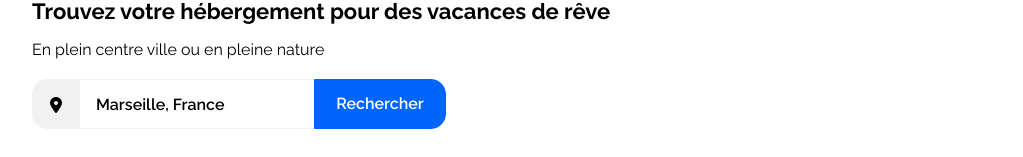
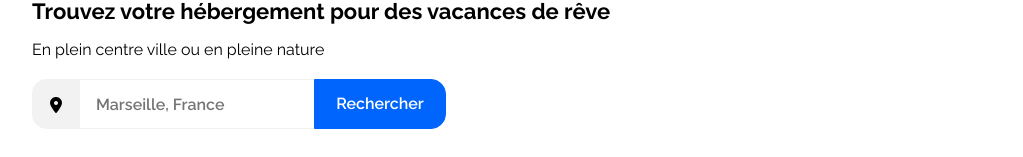
Before and after one commit to moDevsome/OCR-P2, a plain HTML site: page index.html in a window 1280 px wide. Shown: the part 196-353 px from the top of the page, without its empty margins (128-1151 px from the left). Drawn offline with nearby package versions, Linux system fonts and the light colour scheme.

Commit message:
Pour le champ de recherche, le texte "Marseille, France" n'est plus en valeur par défaut mais en placeholder

```diff
--- a/index.html
+++ b/index.html
@@ -47,7 +47,7 @@
         <main>
             <form id="search" role="search">
                 <div class="form-field" id="location-form-field">
-                    <i class="fa-solid fa-location-dot"></i><input type="text" name="location" value="Marseille, France"/><button><span>Rechercher</span><i class="fa-solid fa-chevron-right"></i><i class="fa-solid fa-magnifying-glass"></i></button>
+                    <i class="fa-solid fa-location-dot"></i><input type="text" name="location" placeholder="Marseille, France" value=""/><button><span>Rechercher</span><i class="fa-solid fa-chevron-right"></i><i class="fa-solid fa-magnifying-glass"></i></button>
                 </div>
                 <div class="form-field" id="filter-form-field">
                     <label>Filtres</label>
```
